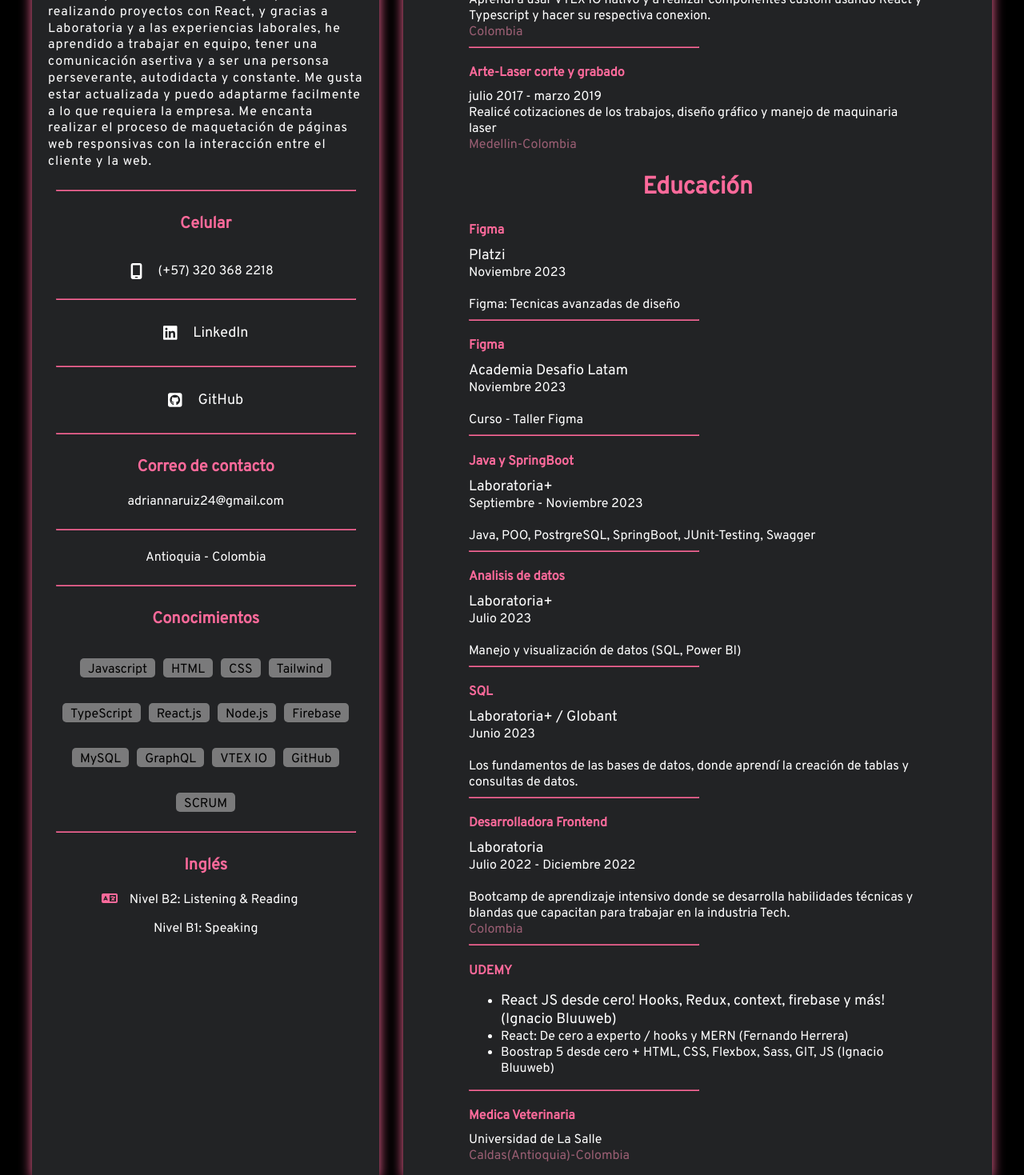
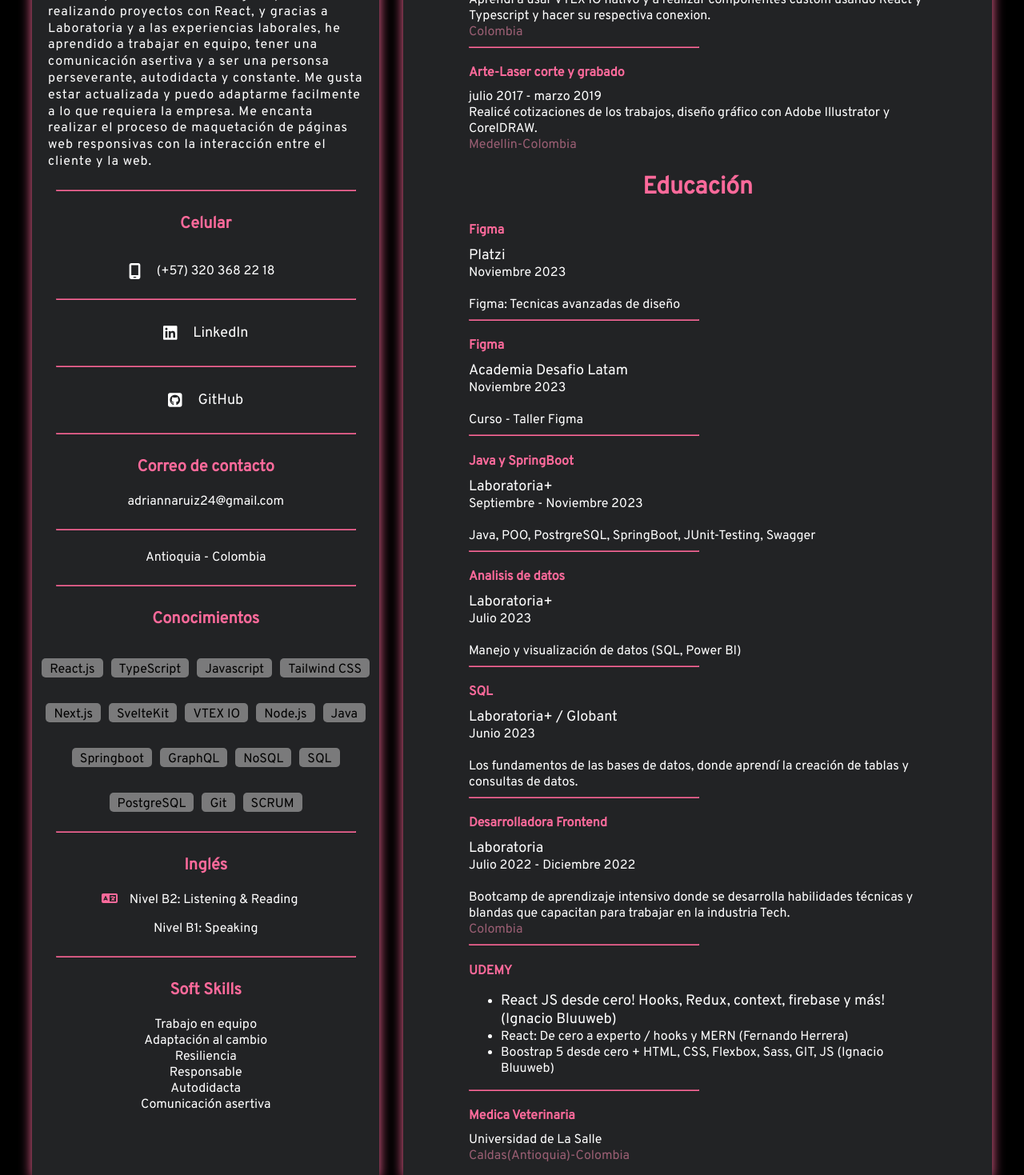
Before and after one commit to adrianamariaruiz/Portafolio, a React (Create React App) app: page / in a window 1280 px wide. Shown: the part 560-2029 px from the top of the page at 80% size. Built offline with nearby package versions, Linux system fonts and the light colour scheme.

Commit message:
add soft skills and fix knowledge

```diff
--- a/src/components/Body.jsx
+++ b/src/components/Body.jsx
@@ -38,8 +38,8 @@
           <h4>Arte-Laser corte y grabado</h4>
           <p>julio 2017 - marzo 2019</p>
           <p>
-            Realicé cotizaciones de los trabajos, diseño gráfico y manejo de
-            maquinaria laser
+            Realicé cotizaciones de los trabajos, diseño gráfico con Adobe
+            Illustrator y CorelDRAW.
           </p>
           <span>Medellin-Colombia</span>
         </div>
--- a/src/components/Sidebar.jsx
+++ b/src/components/Sidebar.jsx
@@ -7,18 +7,21 @@
 
 export const Sidebar = () => {
   const knowledge = [
+    "React.js",
+    "TypeScript",
     "Javascript",
-    "HTML",
-    "CSS",
-    "Tailwind",
-    "TypeScript",
-    "React.js",
+    "Tailwind CSS",
+    "Next.js",
+    "SvelteKit",
+    "VTEX IO",
     "Node.js",
-    "Firebase",
-    "MySQL",
+    "Java",
+    "Springboot",
     "GraphQL",
-    "VTEX IO",
-    "GitHub",
+    "NoSQL",
+    "SQL",
+    "PostgreSQL",
+    "Git",
     "SCRUM",
   ];
 
@@ -48,7 +51,7 @@
         <p className="container__info--p"> Celular </p>
         <div className="container__icon-text">
           <FontAwesomeIcon icon={faMobileScreen} className="icons" />
-          <p className="container__info--text"> (+57) 320 368 2218 </p>
+          <p className="container__info--text"> (+57) 320 368 22 18 </p>
         </div>
 
         <hr />
@@ -111,6 +114,23 @@
             <p className="container__info--text">Nivel B1: Speaking</p>
           </div>
         </div>
+
+        <hr />
+        <div className="englishDiv">
+          <p className="container__info--p" id="prueba">
+            Soft Skills
+          </p>
+          <div className="container__info--cont">
+            <ul className="list__softskills">
+              <li>Trabajo en equipo</li>
+              <li>Adaptación al cambio</li>
+              <li>Resiliencia</li>
+              <li>Responsable</li>
+              <li>Autodidacta</li>
+              <li>Comunicación asertiva</li>
+            </ul>
+          </div>
+        </div>
       </div>
     </div>
   );
--- a/src/style/Sidebar.css
+++ b/src/style/Sidebar.css
@@ -129,6 +129,13 @@
   padding: 0 15px;
 }
 
+.list__softskills{
+  list-style: none;
+  font-size: 16px;
+  color: white;
+  padding: 0;
+}
+
 /* Tablet */
 @media screen and (min-width: 768px){
   .container__sidebar--body {
```
